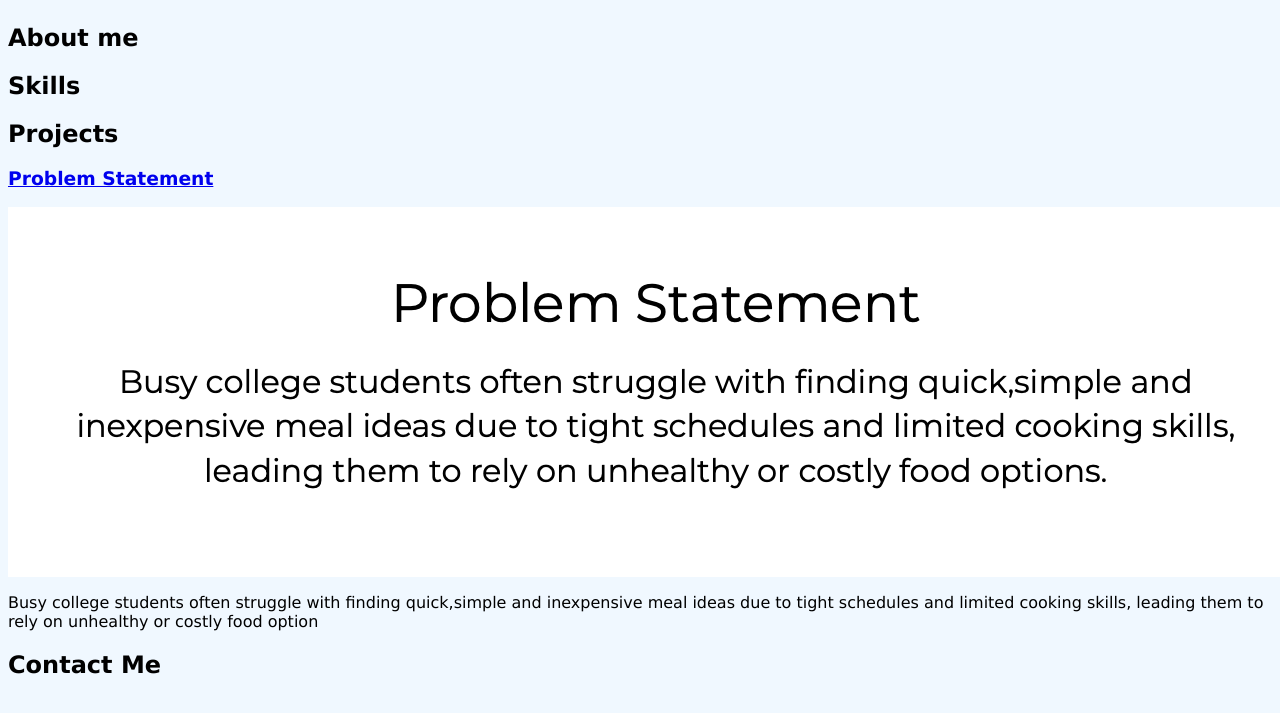
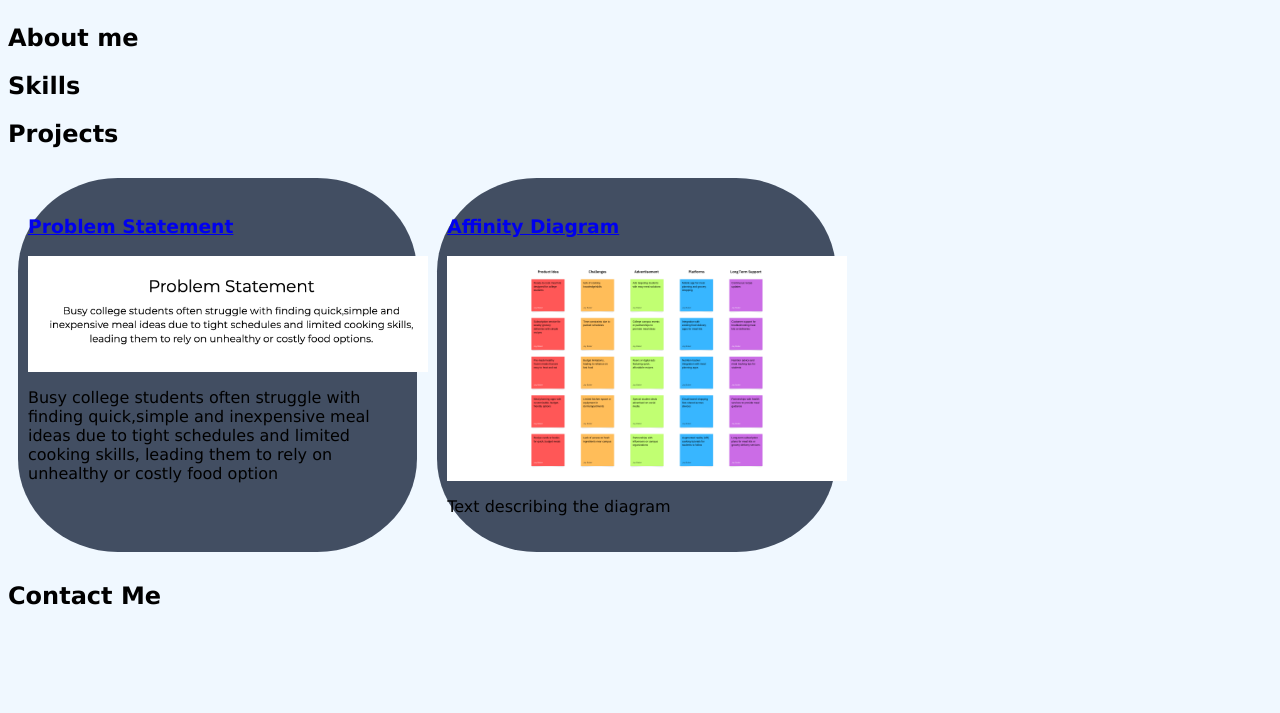
Before and after one commit to JayCBak1/JayCBak1.github.io, a plain HTML site: page index.html in a window 1280 px wide. Shown: the part 57-770 px from the top of the page. Drawn offline with Linux system fonts and the light colour scheme.

Commit message:
Add files via upload

```diff
--- a/index.html
+++ b/index.html
@@ -21,9 +21,23 @@
                 <a href="files/Problem Statement.pdf">
                     <h3>Problem Statement</h3></a>
                 <a href="files/Problem Statement.pdf">
-                    <img src="images/project ss.png"></a>
+                    <img src="images/project ss.png" width="400"></a>
                 <p>Busy college students often struggle with finding quick,simple and inexpensive meal ideas due to tight schedules and limited cooking skills, leading them to rely on unhealthy or costly food option</p>
             </section>
+
+            <!--Affinity Diagram Assignment -->
+            <section class="project">
+
+             <a href="files/affinity.pdf">
+                <h3>Affinity Diagram</h3>
+            </a>
+             <a href="files/affinity.pdf">
+                 <img src="images/affinity.png" width="400">
+                </a>
+             <p> Text describing the diagram</p>
+    </section>
+
+
         </div>
 
         <h2>Contact Me</h2>
--- a/styles.css
+++ b/styles.css
@@ -10,3 +10,16 @@ h1{
     font-family: Verdana, Geneva, Tahoma, sans-serif;
     text-decoration: underline;
 }
+
+.projects {
+    display:flex;
+    flex-wrap:wrap;
+    } /* condensed to save space */
+
+.project {
+width: 30%;
+margin: 10px;
+padding: 20px 10px;
+background: rgb(66, 78, 98); /* pick a color */
+border-radius: 25%;
+}
```
Also changed, not shown: images/affinity.png (added), 1 other file.
